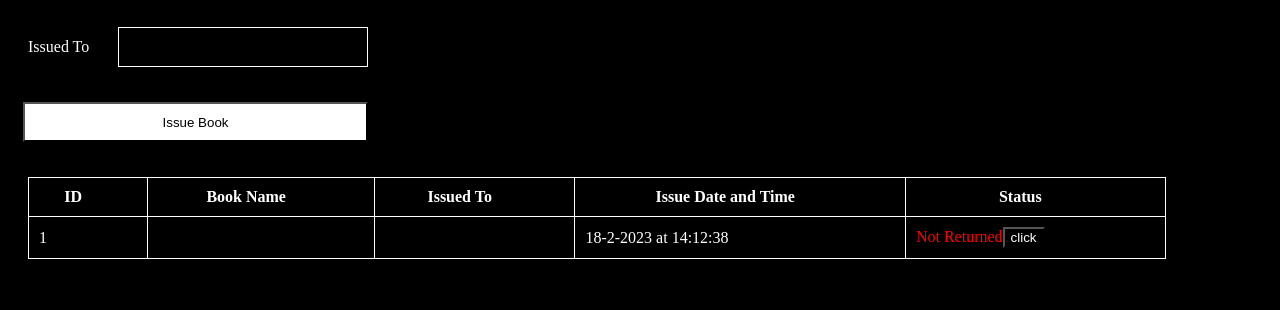
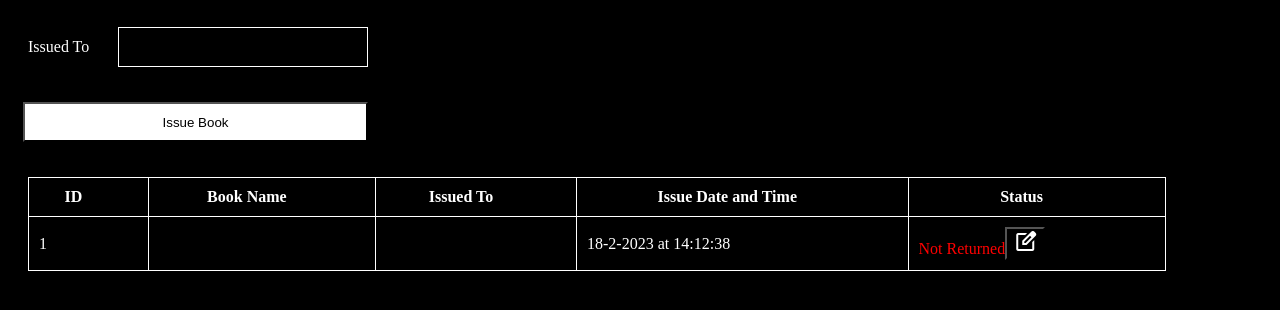
Before and after one commit to Rathin21/F2-contest-feb, a plain HTML site: page index.html in a window 1280 px wide. Both pictures are taken after a click on the button "Issue Book". Shown: the part 110-420 px from the top of the page. Drawn offline with nearby package versions, Linux system fonts and the light colour scheme.

Commit message:
new commit

```diff
--- a/index.html
+++ b/index.html
@@ -4,6 +4,7 @@
     <meta charset="UTF-8">
     <meta http-equiv="X-UA-Compatible" content="IE=edge">
     <meta name="viewport" content="width=device-width, initial-scale=1.0">
+    <link rel="stylesheet" href="https://fonts.googleapis.com/css2?family=Material+Symbols+Outlined:opsz,wght,FILL,GRAD@48,400,0,0" />
     <link rel="stylesheet" href="style.css">
     <title>Book Issue </title>
 </head>
--- a/script.js
+++ b/script.js
@@ -1,9 +1,11 @@
 let records = [];
-let ID =1;
+
 
 var table = document.getElementById("myTable");
 
 function addRecord(){
+
+    let ID = records.length+1;
     //getting values from the input
     bookname = document.getElementById("bookName").value;
     issuedto = document.getElementById("issuedTo").value;
@@ -39,7 +41,9 @@ function addRecord(){
     //Button for Changing Status
     var newButton = document.createElement("button");
     newButton.className="btn1";
-    newButton.innerText="click";
+    newButton.innerHTML = `<span class="material-symbols-outlined">
+    edit_square
+    </span>`;
 
     //function for changing status
     newButton.onclick = function () {
@@ -55,8 +59,7 @@ function addRecord(){
     document.getElementById("bookName").value="";
     document.getElementById("issuedTo").value="";
 
-    //incrementing the Id
-    ID++;
+
 
 
 
```
